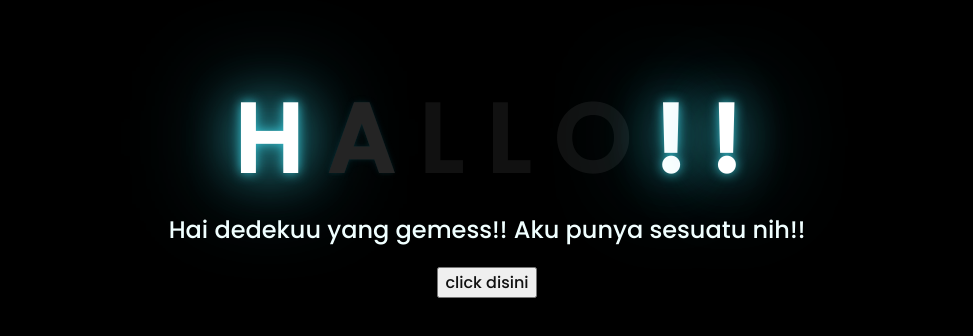
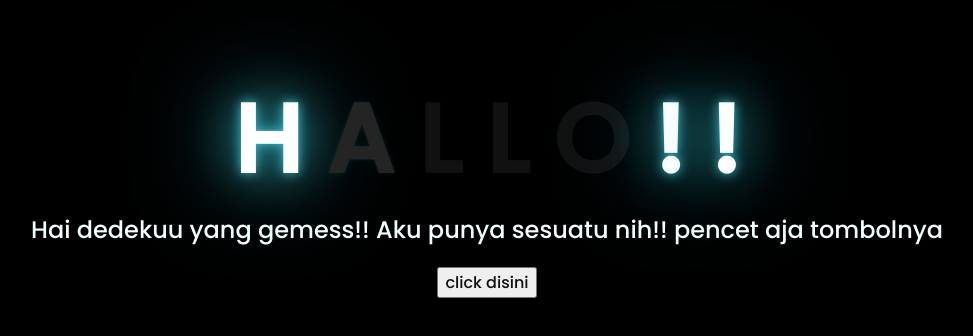
Before and after one commit to izzlook/buat-lindaa, a plain HTML site: page index.html in a window 1280 px wide. Shown: the part 226-562 px from the top of the page, without its empty margins (161-1134 px from the left). Drawn offline with Linux system fonts and the light colour scheme.

Commit message:
Update index.html

```diff
--- a/index.html
+++ b/index.html
@@ -21,7 +21,7 @@
     </div>
     <div class="description">
         <span>Hai dedekuu yang gemess!!</span>
-        <span>Aku punya sesuatu nih!!</span>
+        <span>Aku punya sesuatu nih!! pencet aja tombolnya</span>
 
     </div>
     <div class="button">
```
